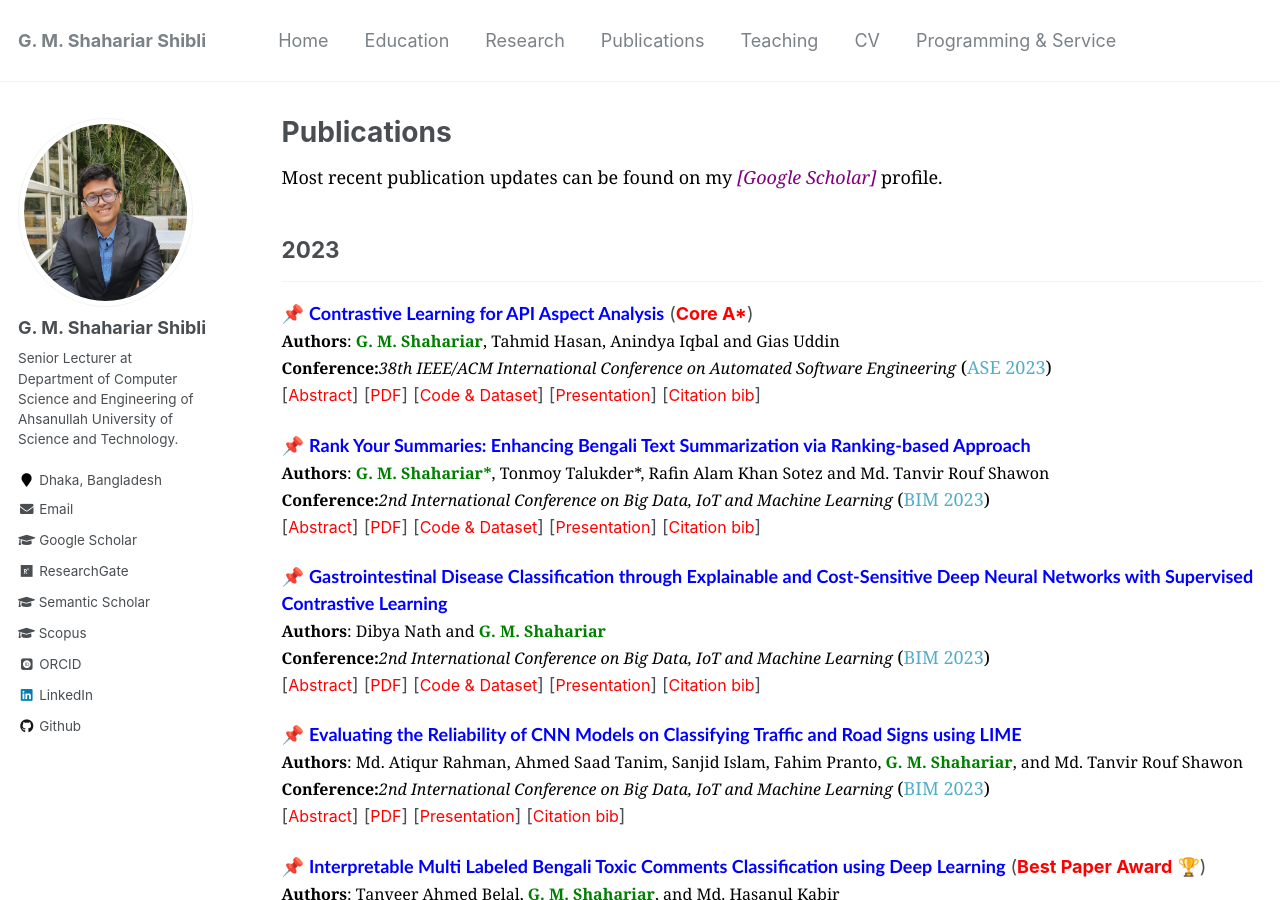
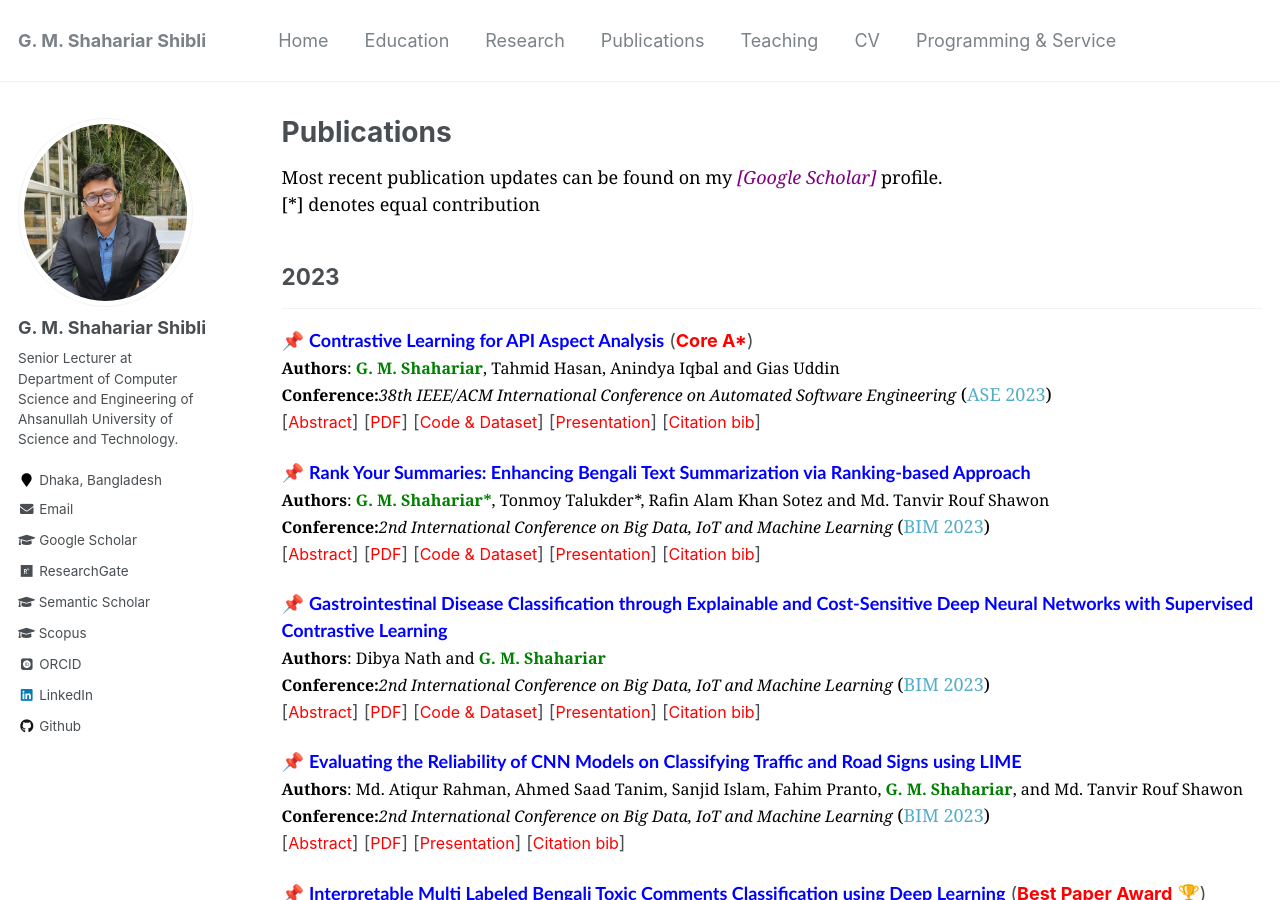
Before and after one commit to shahariar-shibli/shahariar-shibli.github.io, a Jekyll site: the page built from _pages/publications.md, in a window 1280 px wide and 900 px high. Built offline with Jekyll 4.4.1, drawn with Linux system fonts in a browser that asks for light colours; some web fonts are replaced.

Commit message:
Update publications.md

```diff
--- a/_pages/publications.md
+++ b/_pages/publications.md
@@ -5,7 +5,8 @@ permalink: /publications/
 author_profile: true
 ---
 
-<span style="color:black; font-family:Georgia;">Most recent publication updates can be found on my <a style ="color:#800080;" href="https://scholar.google.com/citations?hl=en&user=GBaSF7MAAAAJ&view_op=list_works&sortby=pubdate"><em>[Google Scholar]</em></a> profile.</span>
+<span style="color:black; font-family:Georgia;">Most recent publication updates can be found on my <a style ="color:#800080;" href="https://scholar.google.com/citations?hl=en&user=GBaSF7MAAAAJ&view_op=list_works&sortby=pubdate"><em>[Google Scholar]</em></a> profile.</span><br>
+<span style="color:black; font-family:Georgia;">[*] denotes equal contribution</span>
 
 ## 2023
 ---------
```
